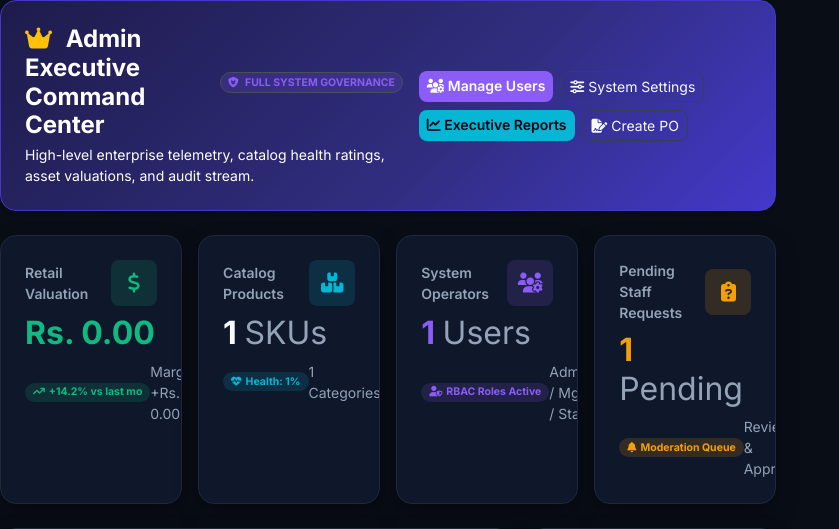
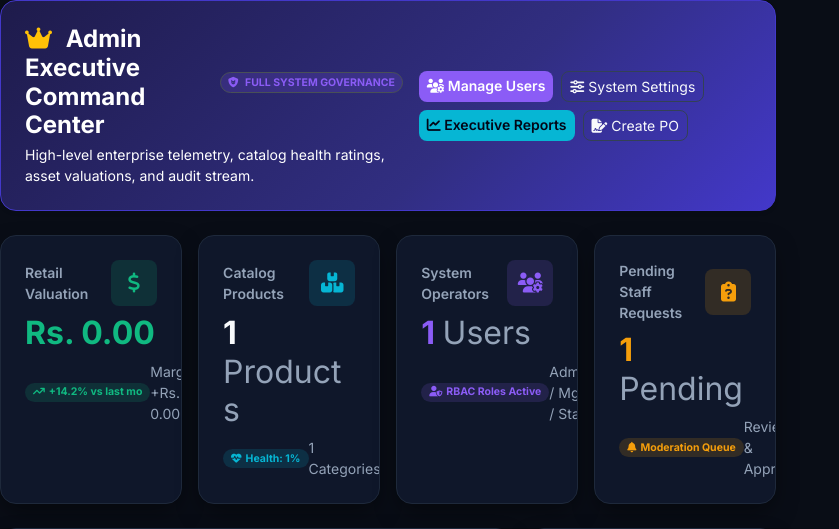
Before and after one commit to jayandisemini/inventory-management-system, a PHP site: template app/Views/dashboard/admin.php in a window 1280 px wide. Shown: the top 529 px of the page, without its empty margins (0-839 px from the left). Run offline with PHP 8.4, Linux system fonts and the light colour scheme; the template is opened without the code that fills it: most values are stand-ins (such as "Sample title", 1, 10 or a date in 2020); data that the repository does not hold is empty; some libraries are stand-ins or nearby versions.

Commit message:
Update admin dashboard metric label from SKUs to Products

```diff
--- a/app/Views/dashboard/admin.php
+++ b/app/Views/dashboard/admin.php
@@ -60,7 +60,7 @@
                             <i class="fas fa-boxes-stacked fs-5"></i>
                         </div>
                     </div>
-                    <h2 class="fw-bold text-theme-main mb-2"><?= number_format($metrics['total_products'] ?? 0) ?> <span class="fs-7 text-theme-muted fw-normal">SKUs</span></h2>
+                    <h2 class="fw-bold text-theme-main mb-2"><?= number_format($metrics['total_products'] ?? 0) ?> <span class="fs-7 text-theme-muted fw-normal">Products</span></h2>
                     <div class="d-flex align-items-center justify-content-between">
                         <span class="badge bg-cyan-subtle text-cyan rounded-pill fs-8 px-2 py-0.5">
                             <i class="fas fa-heart-pulse me-1"></i>Health: <?= $metrics['health_percentage'] ?? 100 ?>%
```
